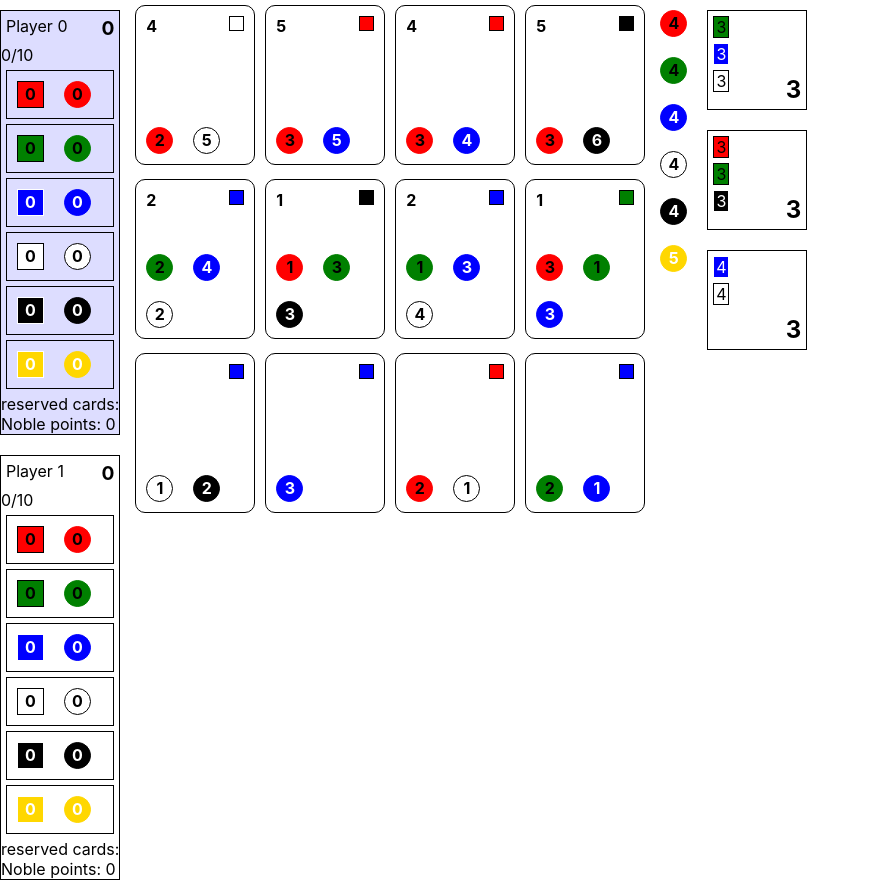
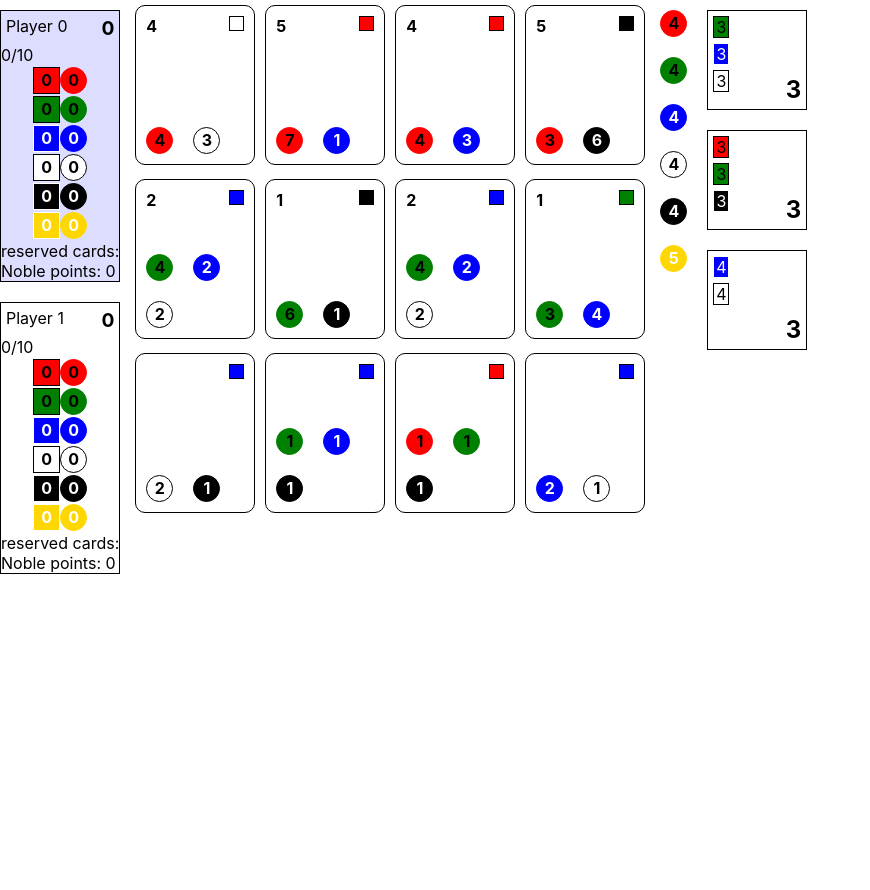
Before and after one commit to cabazares/spender, a React (Create React App) app: page / in a window 1280 px wide. Shown: the whole page, without its empty margins (0-870 px from the left). After the commit the page ends 800 px from the top, so only its background shows below. Built offline with nearby package versions, Linux system fonts and the light colour scheme.

Commit message:
Refactor GemColor type

```diff
--- a/src/App.css
+++ b/src/App.css
@@ -70,8 +70,8 @@ img {
 
 .playerList .playerGemAndCards {
   display: flex;
-  margin: 5px;
-  border: 1px solid;
+  justify-content: center;
+  margin: 2px;
 }
 
 .playerList .playerGemAndCards .cardCount {
@@ -79,7 +79,7 @@ img {
     font-weight: bold;
     float: left;
     bottom: 10px;
-    margin: 10px;
+    margin: 0px;
     border: 1px solid;
     padding: 5px;
     width: 15px;
@@ -87,6 +87,10 @@ img {
     text-align: center;
     line-height: 15px;
     box-sizing: content-box;
+}
+
+.playerList .playerGemAndCards .gemToken {
+  margin: 0;
 }
 
 .playArea {
--- a/src/App.tsx
+++ b/src/App.tsx
@@ -2,14 +2,23 @@ import React, { useState } from 'react';
 
 import './App.css';
 import {
+  GEM_COLORS,
   COLORS,
   MAIN_COLORS,
   LEVELS,
+  POINTS_TO_WIN,
+  MAX_TOKENS,
+  MAX_RESERVED_CARDS,
+} from './constants';
+import {
   randInt,
   getShuffledColors,
-  canPlayerAffordCard,
   getPlayerPoints,
   getPlayerTokenCount,
+  getRandomColor,
+  gemsOfColor,
+  removeGems,
+  canPlayerAffordCard,
 } from './utils';
 import {
   GameBoard,
@@ -20,39 +29,28 @@ import {
   Card,
   CardLevel,
   GemColor,
-  GemCollection,
-  Gem,
   Player,
   Noble,
   CardPool,
 } from './types';
-
-const POINTS_TO_WIN = 15;
-const MAX_TOKENS = 10;
-const MAX_RESERVED_CARDS = 3;
 
 const addPlayer = (players: Player[]) => ([...players, {
   id: players.length,
   cards: [],
   nobles: [],
   reservedCards: [],
-  gems:
-    // initialize empty gems
-    COLORS.reduce((curr, color) => ({...curr, [color]: []}), {}) as GemCollection,
+  gems: [],
 } as Player]);
 
 const initPlayers = () => addPlayer(addPlayer([]));
 
-const initGems = (playerCount = 2): GemCollection => {
+const initGems = (playerCount = 2): GemColor[] => {
   const tokenCount = 2 + playerCount;
-  return {
-    [GemColor.green]: Array(tokenCount).fill(GemColor.green),
-    [GemColor.red]: Array(tokenCount).fill(GemColor.red),
-    [GemColor.blue]: Array(tokenCount).fill(GemColor.blue),
-    [GemColor.white]: Array(tokenCount).fill(GemColor.white),
-    [GemColor.black]: Array(tokenCount).fill(GemColor.black),
-    [GemColor.gold]: Array(5).fill(GemColor.gold),
-  };
+  const goldTokenCount = 5;
+  return [
+    ...MAIN_COLORS.flatMap(color => Array(tokenCount).fill(color)),
+    ...Array(goldTokenCount).fill(GEM_COLORS.GOLD),
+  ];
 };
 
 const initCards = (): CardPool => {
@@ -61,21 +59,17 @@ const initCards = (): CardPool => {
   const generateCard = (level: CardLevel): Card => {
     level = (level !== null) ? level : CardLevel[LEVELS[randInt(LEVELS.length)]];
 
-    // return random colors from N choices
-    const getRandomColor = (colorSpace: GemColor[]) => () =>
-      colorSpace[randInt(colorSpace.length)];
-
-    let colors = getShuffledColors().slice(0, 4).map(color => GemColor[color]);
-    let cost = Array(randInt(5,3)).fill(null).map(getRandomColor(colors));
+    let colors = getShuffledColors().slice(0, 4);
+    let cost = Array(randInt(5,3)).fill(null).map(() => getRandomColor(colors));
     let points = cost.length >= 4 ? 1 : 0;
 
     if (CardLevel.two === level) {
-      colors = getShuffledColors().slice(0, 3).map(color => GemColor[color]);
-      cost = Array(randInt(9,7)).fill(null).map(getRandomColor(colors));
+      colors = getShuffledColors().slice(0, 3);
+      cost = Array(randInt(9,7)).fill(null).map(() => getRandomColor(colors));
       points = cost.length >= 8 ? 2 : 1;
     } else if (CardLevel.three === level) {
-      colors = getShuffledColors().slice(0, 2).map(color => GemColor[color]);
-      cost = Array(randInt(10,7)).fill(null).map(getRandomColor(colors));
+      colors = getShuffledColors().slice(0, 2);
+      cost = Array(randInt(10,7)).fill(null).map(() => getRandomColor(colors));
       points = cost.length >= 8 ? 5 : 4;
     }
 
@@ -108,7 +102,7 @@ const initNobles = (playerCount = 2): Noble[] => {
       points: 3,
       //  cost required in gems colors
       cost:  colors.reduce((gems: GemColor[], color) =>
-        [...gems, ...Array(cardCost).fill(GemColor[color])]
+        [...gems, ...Array(cardCost).fill(color)]
       , [])
     };
   };
@@ -119,9 +113,9 @@ const initNobles = (playerCount = 2): Noble[] => {
 function App(): React.ReactElement<Record<string, unknown>> {
   const [players, setPlayers] = useState<Player[]>(initPlayers);
   const [currentPlayerIndex, setCurrentPlayerIndex] = useState<number>(0);
-  const [tokensToBuy, setTokensToBuy] = useState<Gem[]>([]);
+  const [tokensToBuy, setTokensToBuy] = useState<GemColor[]>([]);
   const [cardToReserve, setCardToReserve] = useState<Card | null>(null);
-  const [gemPool, setGemPool] = useState<GemCollection>(initGems());
+  const [gemPool, setGemPool] = useState<GemColor[]>(initGems());
   const [cardPool, setCardPool] = useState<CardPool>(initCards());
   const [nobles, setNobles] = useState<Noble[]>(initNobles());
 
@@ -142,6 +136,10 @@ function App(): React.ReactElement<Record<string, unknown>> {
       setTokensToBuy([]);
     }
 
+    onTurnEnd();
+  };
+
+  const onTurnEnd = () => {
     checkAvailableNobles();
     checkIfPlayerWon();
 
@@ -179,24 +177,22 @@ function App(): React.ReactElement<Record<string, unknown>> {
     }
   };
 
-  const onPlayerSelectGem = (gem: Gem) => {
+  const onPlayerSelectGem = (gem: GemColor) => {
     if (
       // dont allow selecting gems if more than MAX already
       getPlayerTokenCount(playerInTurn) > MAX_TOKENS ||
       // prevent adding  token when pool is empty
-      gemPool[gem.color].length === 0 ||
+      gemsOfColor(gemPool, gem).length === 0 ||
       // only allow same color if pool token count >= 4
-      (gemPool[gem.color].length < 3 &&
-          tokensToBuy.filter(token => token.color === gem.color).length) ||
+      (gemsOfColor(gemPool, gem).length < 3 && gemsOfColor(tokensToBuy, gem).length) ||
       // prevent another gem selection if 2 tokens of same color already selected
       COLORS
-        .map(color => tokensToBuy.filter(token => token.color === color).length)
+        .map(color => tokensToBuy.filter(token => token === color).length)
         .some(count => count >= 2) ||
       // prevent same color selection if token of another color already present
       (COLORS
-        .map(color => tokensToBuy.filter(token => token.color === color).length)
-        .reduce((total, count) => total + count, 0) >= 2 &&
-       tokensToBuy.map(token => token.color).includes(gem.color))
+        .map(color => gemsOfColor(tokensToBuy, color).length)
+        .reduce((total, count) => total + count, 0) >= 2 && tokensToBuy.includes(gem))
     ) {
       return;
     }
@@ -211,33 +207,21 @@ function App(): React.ReactElement<Record<string, unknown>> {
     }
 
     // remove gems from gem pool
-    setGemPool({
-      ...gemPool,
-      [gem.color]: gemPool[gem.color].slice(0, gemPool[gem.color].length - 1),
-    });
+    setGemPool(removeGems(gemPool, [gem]));
   };
 
-  const addGemsToPlayer = (gems: Gem[]) => {
+  const addGemsToPlayer = (gems: GemColor[]) => {
     // add gem selected to current players gem collection
     const updatedPlayer = {
       ...playerInTurn,
-      gems: gems.reduce((pool, gem) => ({
-        ...pool,
-        [gem.color]: [...pool[gem.color], gem],
-      }), playerInTurn.gems)
+      gems: [...playerInTurn.gems, ...gems],
     };
     setPlayers(players.map((player) => (player.id === playerInTurn.id ? updatedPlayer : player)));
   };
 
   const resetTokensToBuy = () => {
-    const tokensSelected = [...tokensToBuy];
     setTokensToBuy([]);
-    // add back token to gem pool
-    const updatedGemPool = COLORS.reduce((pool, color) => ({
-      ...pool,
-      [color]: [...pool[color], ...tokensSelected.filter(token => token.color === color)]
-    }), gemPool);
-    setGemPool(updatedGemPool);
+    setGemPool([...gemPool, ...tokensToBuy]);
   };
 
   const removeCardFromBoard = (card: Card) => {
@@ -263,7 +247,7 @@ function App(): React.ReactElement<Record<string, unknown>> {
     }
     // check if the user can afford the card
     if (!canPlayerAffordCard(playerInTurn, card)) {
-      if (playerInTurn.reservedCards.length < MAX_RESERVED_CARDS && canReserve) {
+      if (canReserve && playerInTurn.reservedCards.length < MAX_RESERVED_CARDS) {
         // Offer option to reserve
         setCardToReserve(card);
         resetTokensToBuy();
@@ -272,84 +256,67 @@ function App(): React.ReactElement<Record<string, unknown>> {
       return;
     }
 
-    // give back gem tokens to pool
-    const updatedGemPool = MAIN_COLORS.reduce((pool, color) => {
-      const cost = card.cost.filter(token => token === color);
+    // discount from cards
+    const cardDiscount: GemColor[] = playerInTurn.cards
+      .reduce((gems: GemColor[], card) => [...gems, card.color], []);
 
-      const cardsUsed = playerInTurn.cards.filter(card => card.color === color);
-      // compute how much gold tokens were used
-      const goldCount =
-        Math.max(cost.length - cardsUsed.length - playerInTurn.gems[GemColor[color]].length, 0);
+    // cost minus discount in cards
+    const costInTokens = removeGems(card.cost, cardDiscount);
+    // gold the player has
+    const playerGold = gemsOfColor(playerInTurn.gems, GEM_COLORS.GOLD);
+    // non gold tokens left for the user
+    const tokensLeft = removeGems(playerInTurn.gems, [...costInTokens, ...playerGold]);
+    // non gold tokens paid by the user
+    const tokensPaid = removeGems(playerInTurn.gems, [...tokensLeft, ...playerGold]);
 
-      // remove cards and gold from cost, since we dont add that back to gem pool
-      cost.splice(0, cardsUsed.length + goldCount);
+    // compute how much gold tokens were used to pay
+    const costDeficit = removeGems(costInTokens, tokensPaid);
+    const goldTokenCost = Array(Math.max(costDeficit.length, 0)).fill(GEM_COLORS.GOLD);
 
-      // remove gems from player
-      playerInTurn.gems[GemColor[color]].splice(0, cost.length);
-      playerInTurn.gems[GemColor.gold].splice(0, goldCount);
-
-      return {
-        ...pool,
-        // add gems tokens back to pool
-        [GemColor[color]]: [...pool[GemColor[color]], ...cost],
-        // add gold tokens back
-        [GemColor.gold]: [...pool.gold, ...Array(goldCount).fill(GemColor.gold)],
-      };
-    }, gemPool);
-    setGemPool(updatedGemPool);
+    setGemPool([...gemPool, ...tokensPaid, ...goldTokenCost]);
 
     // add card selected to current players cards
     const updatedPlayer = {
       ...playerInTurn,
       cards: [...playerInTurn.cards, card],
+      gems: removeGems(playerInTurn.gems, [...tokensPaid, ...goldTokenCost]),
     };
-    setPlayers(players.map((player) => (player.id === playerInTurn.id ? updatedPlayer : player)));
+    setPlayers(players.map(player => (player.id === playerInTurn.id ? updatedPlayer : player)));
 
     removeCardFromBoard(card);
 
-    checkAvailableNobles();
-    checkIfPlayerWon();
-
-    switchToNextPlayer();
+    onTurnEnd();
   };
 
-  const returnGemToPool = (gem: Gem) => {
+  const returnPlayerGemToPool = (gem: GemColor) => {
     // remove gems from player
-    playerInTurn.gems[GemColor[gem.color]].splice(0, 1);
-    setPlayers(players.map((player) => (player.id === playerInTurn.id ? playerInTurn : player)));
+    setPlayers(players.map(player => (player.id === playerInTurn.id ? {
+      ...player,
+      gems: removeGems(player.gems, [gem])
+    } : player)));
 
     // give back gem tokens to pool
-    const updatedGemPool = {
-      ...gemPool,
-      [GemColor[gem.color]]: [...gemPool[GemColor[gem.color]], gem.color],
-    };
-    setGemPool(updatedGemPool);
+    setGemPool([...gemPool, gem]);
   };
 
   const reserveCard = (card: Card) => {
+    const hasGoldInPool = gemsOfColor(gemPool, GEM_COLORS.GOLD).length > 0;
     // remove gold token from gem pool
-    const updatedGemPool = { ...gemPool };
-    const goldToken = updatedGemPool.gold.pop();
-    setGemPool(updatedGemPool);
+    if (hasGoldInPool) {
+      setGemPool(removeGems(gemPool, [GEM_COLORS.GOLD]));
+    }
 
     const updatedPlayer: Player = {
       ...playerInTurn,
       reservedCards: [...playerInTurn.reservedCards, card],
-      gems: {
-        ...playerInTurn.gems,
-        // add gold token
-        [GemColor.gold]: [
-          ...playerInTurn.gems.gold,
-          ...(goldToken ? [goldToken] : [])
-        ],
-      },
+      gems: [...playerInTurn.gems, ...(hasGoldInPool ? [GEM_COLORS.GOLD] : [])],
     };
     setPlayers(players.map(player => (player.id === playerInTurn.id ? updatedPlayer : player)));
 
     setCardToReserve(null);
     removeCardFromBoard(card);
 
-    switchToNextPlayer();
+    onTurnEnd();
   };
 
   return (
@@ -361,14 +328,11 @@ function App(): React.ReactElement<Record<string, unknown>> {
             {tokensToBuy.map((token, key) => {
               return (
                 <div key={key} className="tokenToBuy">
-                  <div className={`gemToken color-${token.color}`}>1</div>
+                  <div className={`gemToken color-${token}`}>1</div>
                   <input type="button" onClick={() => {
                     setTokensToBuy(tokensToBuy.filter(t => t !== token));
                     // add back token to gem pool
-                    setGemPool({
-                      ...gemPool,
-                      [token.color]: [...gemPool[token.color], token]
-                    });
+                    setGemPool([ ...gemPool, token]);
                   }} value="x"/>
                 </div>
               );
@@ -415,12 +379,12 @@ function App(): React.ReactElement<Record<string, unknown>> {
               key={color}
               className={`gemToken color-${color}`}
               onClick={() => {
-                returnGemToPool({ color } as Gem);
+                returnPlayerGemToPool(color);
                 if (getPlayerTokenCount(playerInTurn) <= MAX_TOKENS) {
-                  switchToNextPlayer();
+                  onTurnEnd();
                 }
               }}
-            >{playerInTurn.gems[color].length}</div>
+            >{gemsOfColor(playerInTurn.gems, color).length}</div>
           ))}
         </div>
       }
--- a/src/Board.tsx
+++ b/src/Board.tsx
@@ -1,13 +1,22 @@
 import React from 'react';
 
-import { COLORS, LEVELS, getPlayerPoints, getPlayerTokenCount, canPlayerAffordCard } from './utils';
+import {
+  GEM_COLORS,
+  COLORS,
+  LEVELS,
+  MAX_TOKENS,
+} from './constants';
+import {
+  getPlayerPoints,
+  getPlayerTokenCount,
+  canPlayerAffordCard,
+  gemsOfColor,
+} from './utils';
 
 import {
   Card,
   CardPool,
   GemColor,
-  GemCollection,
-  Gem,
   Player,
   Noble,
   CardLevel,
@@ -16,27 +25,30 @@ import {
 
 const GemStack = (
   { gems, onPlayerSelectGem }:
-  { gems: GemCollection, onPlayerSelectGem?: (gem: Gem) => void }
+  { gems: GemColor[], onPlayerSelectGem?: (gem: GemColor) => void }
 ) => (
   <div className="gemStack">
-    {COLORS.map(color => (
+    {COLORS.map(color => {
+      const tokens = gemsOfColor(gems, color);
+      return (
         <div
           key={color}
           className={`gemToken color-${color}`}
           onClick={() => {
-          if (gems[color].length > 0 && color !== GemColor.gold) {
-            onPlayerSelectGem && onPlayerSelectGem({ color } as Gem);
+            if (tokens.length > 0 && color !== GEM_COLORS.GOLD) {
+              onPlayerSelectGem && onPlayerSelectGem(color);
             }
           }}
-      >{gems[color].length}</div>
-    ))}
+        >{tokens.length}</div>
+      );
+    })}
   </div>
 );
 
 export interface CardComponentProps {
   card: Card,
   currentPlayer:Player,
-  tokensToBuy?: Gem[],
+  tokensToBuy?: GemColor[],
   onPlayerSelectCard?: (card: Card) => void
 }
 
@@ -72,7 +84,7 @@ const CardRow = (
     level: CardLevel,
     cards: Card[],
     currentPlayer: Player,
-    tokensToBuy: Gem[],
+    tokensToBuy: GemColor[],
     onPlayerSelectCard: (card: Card) => void,
   }
 ) => (
@@ -94,7 +106,7 @@ const CardGallery = (
   {
     cardPool: CardPool,
     currentPlayer: Player,
-    tokensToBuy: Gem[],
+    tokensToBuy: GemColor[],
     onPlayerSelectCard: (card: Card) => void
   }
 ) => (
@@ -140,14 +152,14 @@ const PlayerList = (
           <div className="playerName">Player {player.id}</div>
           <div className="playerPoints">{getPlayerPoints(player)}</div>
         </div>
-        <div>{getPlayerTokenCount(player)}/10</div>
+        <div>{getPlayerTokenCount(player)}/{MAX_TOKENS}</div>
         {COLORS.map((color) => (
           <div key={color} className="playerGemAndCards">
             <div  className={`cardCount color-${color}`}>
               {player.cards.filter(card => card.color === color).length}
             </div>
             <div className={`gemToken color-${color}`}>
-              {player.gems[color].length}
+              {gemsOfColor(player.gems, color).length}
             </div>
           </div>
         ))}
@@ -168,13 +180,13 @@ const PlayerList = (
 );
 
 export interface GameBoardProps {
-  gemPool: GemCollection,
+  gemPool: GemColor[],
   cardPool: CardPool,
   noblePool: Noble[],
   players: Player[],
   playerInTurn: Player,
-  tokensToBuy: Gem[],
-  onPlayerSelectGem: (gem: Gem) => void,
+  tokensToBuy: GemColor[],
+  onPlayerSelectGem: (gem: GemColor) => void,
   onPlayerSelectCard: (card: Card) => void,
   onReservedCardListSelect: (player: Player) => void,
 }
--- /dev/null
+++ b/src/constants.ts
@@ -0,0 +1,31 @@
+import {
+  GemColor,
+  CardLevel,
+} from './types';
+
+const enumKeys  = <
+  O extends Record<string, unknown>,
+  K extends keyof O = keyof O
+>(obj: O): K[] => Object.keys(obj).filter(k => Number.isNaN(+k)) as K[];
+
+export const GEM_COLORS = {
+  RED: 'red',
+  GREEN: 'green',
+  BLUE: 'blue',
+  WHITE: 'white',
+  BLACK: 'black',
+  GOLD: 'gold',
+} as Record<string, GemColor>;
+export const MAIN_COLORS: GemColor[] = [
+  GEM_COLORS.RED,
+  GEM_COLORS.GREEN,
+  GEM_COLORS.BLUE,
+  GEM_COLORS.WHITE,
+  GEM_COLORS.BLACK,
+];
+export const COLORS: GemColor[] = [...MAIN_COLORS, GEM_COLORS.GOLD];
+export const LEVELS = enumKeys(CardLevel);
+
+export const POINTS_TO_WIN = 15;
+export const MAX_TOKENS = 10;
+export const MAX_RESERVED_CARDS = 3;
--- a/src/utils.ts
+++ b/src/utils.ts
@@ -1,31 +1,24 @@
 import {
-  Gem,
   GemColor,
-  GemColorString,
   Card,
-  CardLevel,
   Player,
   Noble,
 } from './types';
 
+import {
+  GEM_COLORS,
+  MAIN_COLORS,
+  COLORS,
+} from './constants';
+
 export const randInt = (max: number, min = 0): number =>
   Math.floor(Math.random() * (max - min)) + min;
 
-export const enumKeys  = <
-  O extends Record<string, unknown>,
-  K extends keyof O = keyof O
->(obj: O): K[] => Object.keys(obj).filter(k => Number.isNaN(+k)) as K[];
+export const getRandomColor = (choices: GemColor[] = MAIN_COLORS): GemColor =>
+  choices[randInt(choices.length)];
+export const getRandomColorWithGold = (): GemColor => getRandomColor(COLORS);
 
-export const COLORS = enumKeys(GemColor);
-export const MAIN_COLORS = COLORS.filter(color => color !== GemColor.gold);
-export const LEVELS = enumKeys(CardLevel);
-
-export const getRandomGemColorFromArray = (choices: GemColorString[]): GemColor =>
-  GemColor[choices[randInt(choices.length)]];
-export const getRandomGemColor = (): GemColor => getRandomGemColorFromArray(MAIN_COLORS);
-export const getRandomGemColorWithGold = (): GemColor => getRandomGemColorFromArray(COLORS);
-
-export const shuffle = (colorsToUse: GemColorString[]): GemColorString[] => {
+export const shuffle = (colorsToUse: GemColor[]): GemColor[] => {
   const colors  = [...colorsToUse];
   for (let i = colors.length - 1; i > 0; i--) {
     const j = randInt(i + 1);
@@ -35,8 +28,27 @@ export const shuffle = (colorsToUse: GemColorString[]): GemColorString[] => {
   }
   return colors;
 };
-export const getShuffledColors = (): GemColorString[] => shuffle(MAIN_COLORS);
-export const getShuffledColorsWithGold = (): GemColorString[] => shuffle(COLORS);
+export const getShuffledColors = (): GemColor[] => shuffle(MAIN_COLORS);
+export const getShuffledColorsWithGold = (): GemColor[] => shuffle(COLORS);
+
+export const gemsByColor = (gems: GemColor[]): Record<GemColor, GemColor[]> =>
+  COLORS.reduce((pool, color) => ({
+    ...pool,
+    [color]: gems.filter(gem =>  gem === color)
+  }), {}) as Record<GemColor, GemColor[]>;
+
+export const gemsOfColor = (gems: GemColor[], color: GemColor): GemColor[] =>
+  gems.filter(gem => gem === color);
+
+export const removeGems = (gems: GemColor[], toRemove: GemColor[]): GemColor[] => {
+  return gems.reduce(([updated, gemsToRemove], gem) => {
+    const gemIndex = gemsToRemove.indexOf(gem);
+    if (gemIndex !== -1) {
+      gemsToRemove.splice(gemIndex, 1);
+    }
+    return [[...updated, ...(gemIndex === -1 ? [gem] : [])], gemsToRemove];
+  }, [[], [...toRemove]])[0];
+};
 
 // player utils
 
@@ -44,17 +56,17 @@ export const getPlayerPoints = (player: Player): number =>
   player.cards.reduce((total: number, card: Card) => total + card.points, 0) +
   player.nobles.reduce((total: number, noble: Noble) => total + noble.points, 0);
 
-export const canPlayerAffordCard = (player: Player, card: Card, extraGems: Gem[] = []): boolean => {
-  let goldTokenCount = player.gems.gold.length;
+export const canPlayerAffordCard = (
+  player: Player, card: Card, extraGems: GemColor[] = []): boolean => {
+  let goldTokenCount = gemsOfColor(player.gems, GEM_COLORS.GOLD).length;
 
   return COLORS.map((color) => {
     const cost = card.cost.filter(token => token === color).length;
     const discount = player.cards.filter(card => card.color === color).length;
 
-    const canSpend =
-      discount +
-      player.gems[color].length +
-      extraGems.filter((gem: Gem) => gem.color === color).length;
+    const canSpend = discount +
+      gemsOfColor(player.gems, color).length +
+      gemsOfColor(extraGems, color).length;
 
     // check if can afford with discount and tokens)
     if (cost <= canSpend) {
@@ -68,4 +80,5 @@ export const canPlayerAffordCard = (player: Player, card: Card, extraGems: Gem[]
 };
 
 export const getPlayerTokenCount = (player: Player): number =>
-  COLORS.reduce((total: number, color: GemColorString) => total + player.gems[color].length, 0);
+  COLORS.reduce(
+    (total: number, color: GemColor) => total + gemsOfColor(player.gems, color).length, 0);
```
Also changed, not shown: src/types.ts (+9 -24 lines). Lines whose indentation alone changed are shown as unchanged.
